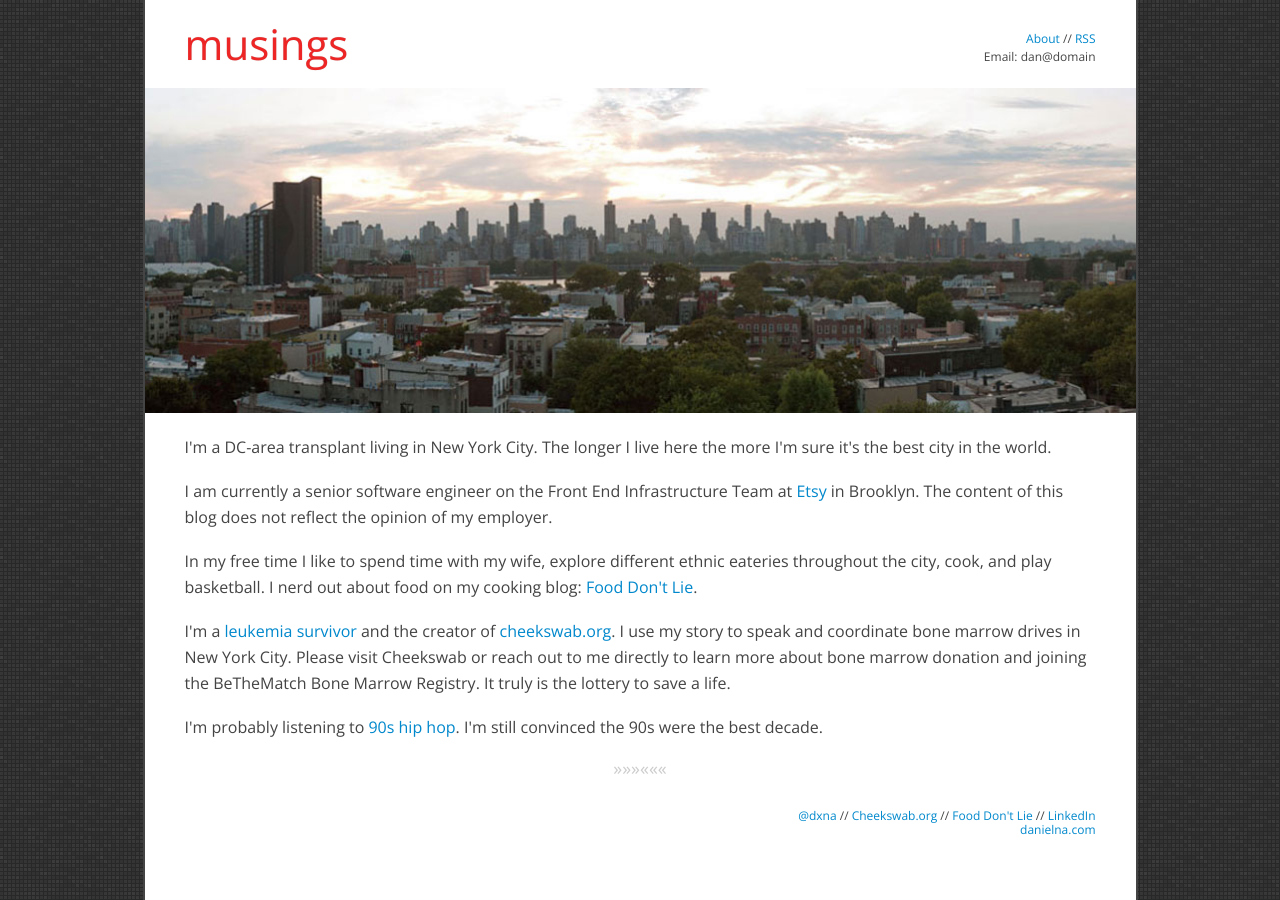
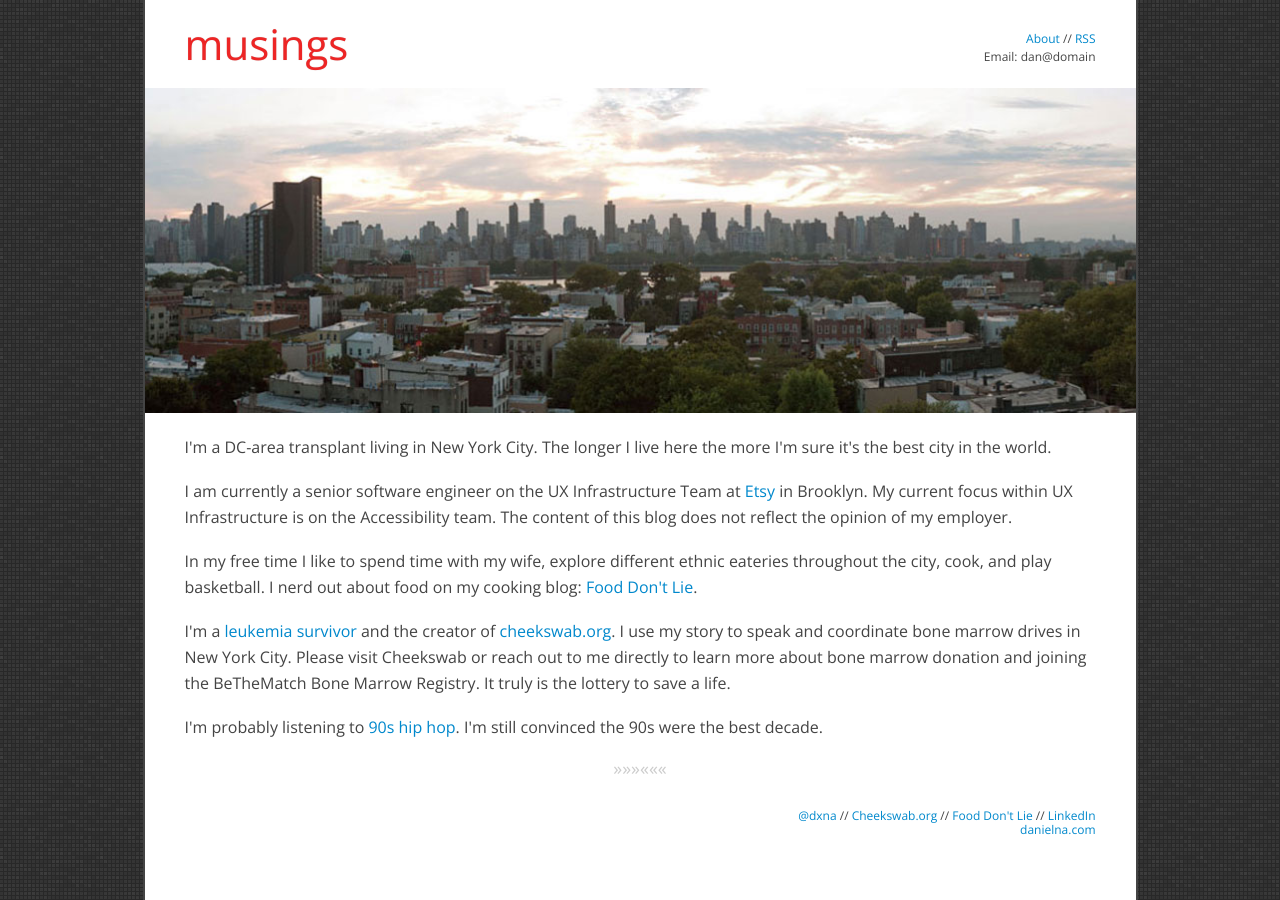
Before and after one commit to danielna/danielna.github.com, a Jekyll site: the page built from about.html, in a window 1280 px wide. Built offline with Jekyll 4.4.1, drawn with Linux system fonts in a browser that asks for light colours; nearby versions of some CDN libraries; library files that are not in the unit come from our copies.

Commit message:
Update about page

```diff
--- a/about.html
+++ b/about.html
@@ -10,7 +10,7 @@
 </p>
 
 <p>
-I am currently a senior software engineer on the Front End Infrastructure Team at <a href="http://www.etsy.com" title="Etsy" target="_blank">Etsy</a> in Brooklyn.  The content of this blog does not reflect the opinion of my employer.
+I am currently a senior software engineer on the UX Infrastructure Team at <a href="http://www.etsy.com" title="Etsy" target="_blank">Etsy</a> in Brooklyn.  My current focus within UX Infrastructure is on the Accessibility team. The content of this blog does not reflect the opinion of my employer.
 </p>
 
 <p>
```
